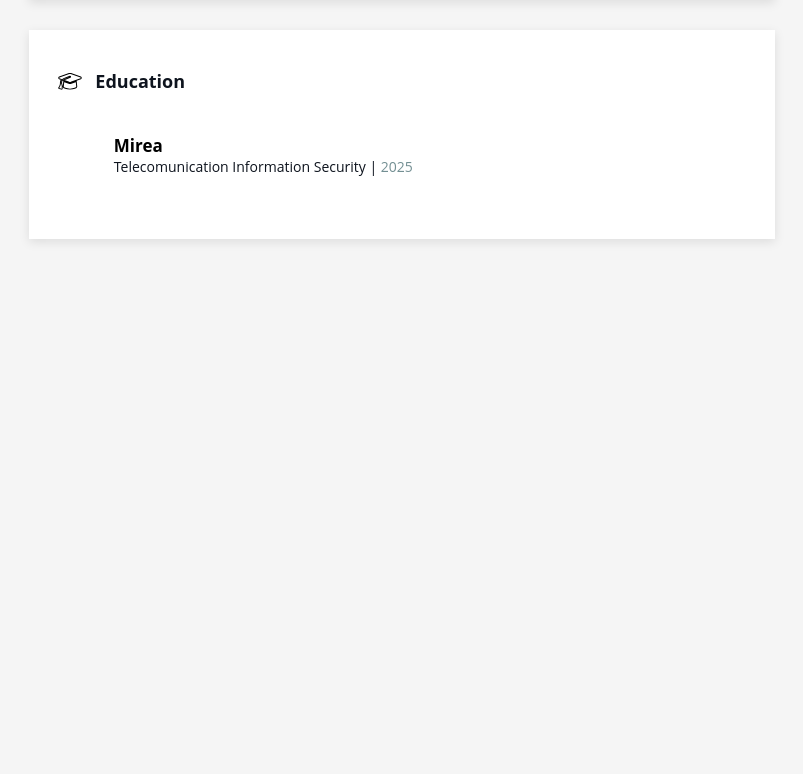
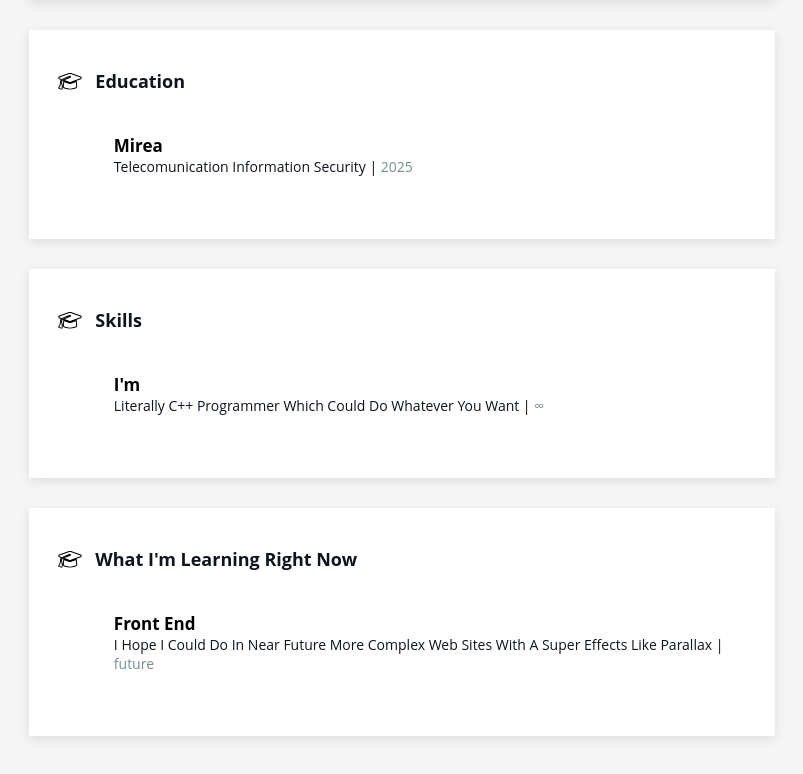
Before and after one commit to axidex/axidex.github.io, a plain HTML site: page index.html in a window 1280 px wide. Shown: the part 588-1362 px from the top of the page, without its empty margins (371-1174 px from the left). Before the commit the page ends 865 px from the top, so only its background shows below. Drawn offline with Linux system fonts and the light colour scheme.

Commit message:
minor upd

```diff
--- a/index.html
+++ b/index.html
@@ -46,6 +46,7 @@
                 </li>
             </ul>
         </div>
+
         <div class="card">
             <p><i class="fas fa-graduation-cap stroke-transparent"></i>&nbsp;&nbsp;&nbsp;Education</p>
             <ul>
@@ -56,5 +57,27 @@
                 </li>
             </ul>
         </div>
+
+        <div class="card">
+            <p><i class="fas fa-graduation-cap stroke-transparent"></i>&nbsp;&nbsp;&nbsp;Skills</p>
+            <ul>
+                <li>
+                    <p class="tags">I'm<br><span>Literally C++ Programmer Which Could Do Whatever You Want | <span>∞</span></span>
+                    </p>
+                    <a class="edit" href="#"><i class="fas fa-pen stroke-transparent-blue"></i></a>
+                </li>
+            </ul>
+        </div>
+
+        <div class="card">
+            <p><i class="fas fa-graduation-cap stroke-transparent"></i>&nbsp;&nbsp;&nbsp;What I'm Learning Right Now</p>
+            <ul>
+                <li>
+                    <p class="tags">Front End<br><span>I Hope I Could Do In Near Future More Complex Web Sites With A Super Effects Like Parallax | <span>future</span></span>
+                    </p>
+                    <a class="edit" href="#"><i class="fas fa-pen stroke-transparent-blue"></i></a>
+                </li>
+            </ul>
+        </div>
     </div>
 </div>
--- a/styles/index.css
+++ b/styles/index.css
@@ -21,6 +21,7 @@
     margin: 5% 2% 0 10%;
     width: 100%;
     height: 100%;
+    max-height: 27rem;
 }
 #info-cards{
     flex: 55%;
@@ -179,7 +180,7 @@
 .tags span span{
     color: #738f93;
 }
-@media screen and (max-width:1090px){
+@media screen and (max-width:1090px) {
     #profile{
         margin-left: 5%;
     }
```
